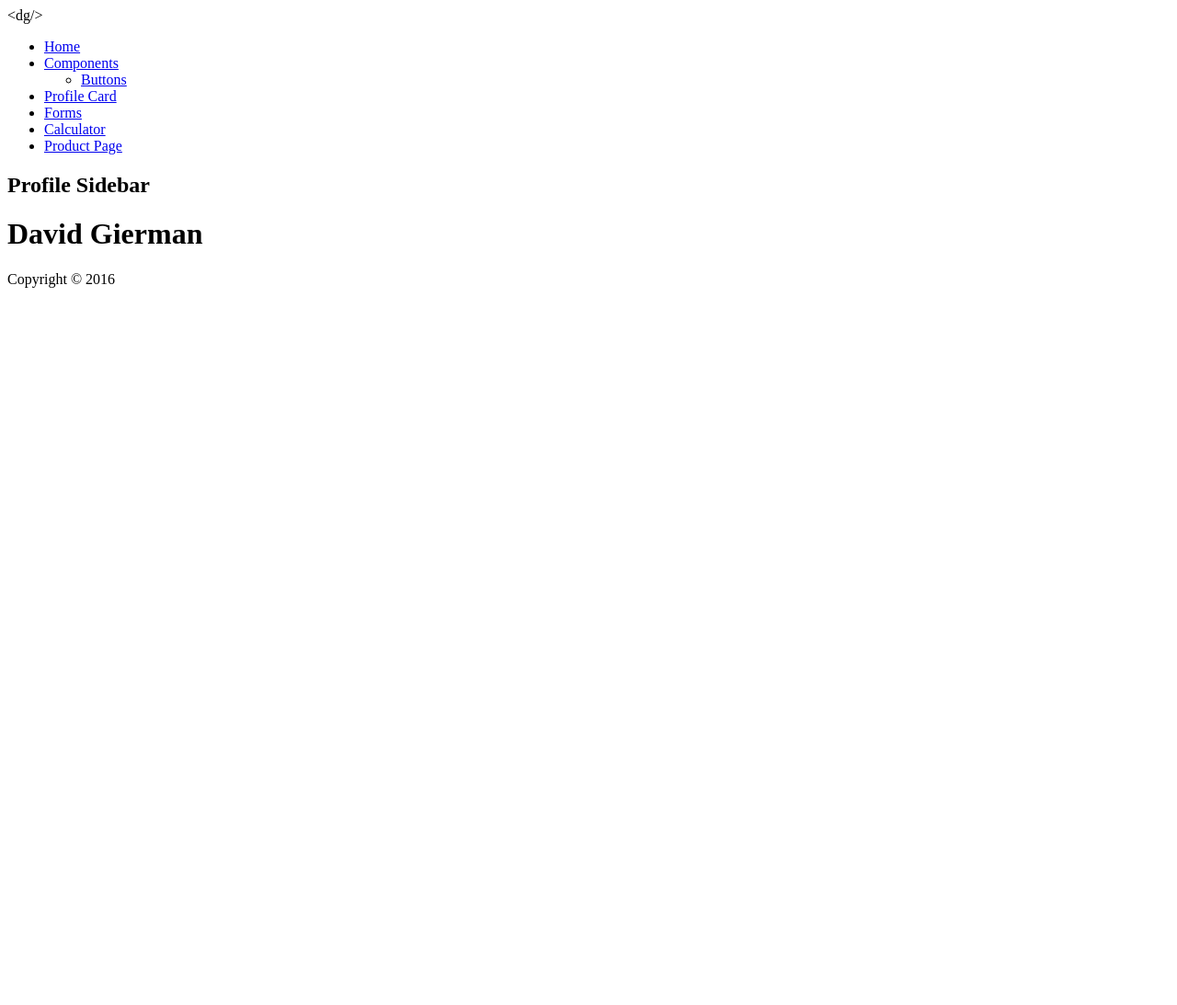
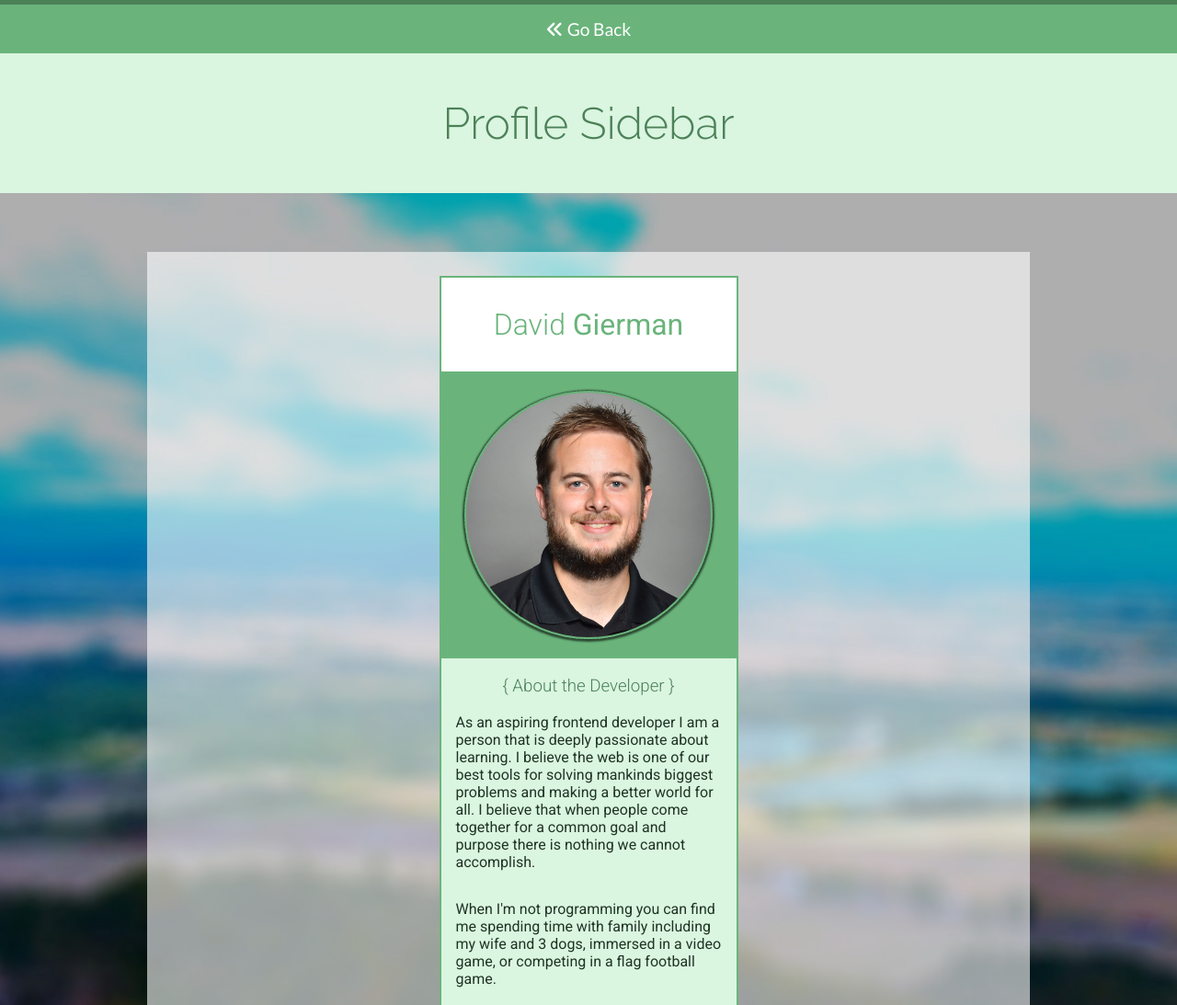
Before and after one commit to DGeero89/profile-sidebar, a plain HTML site: page index.html in a window 1280 px wide. Shown: the top 1093 px of the page at 92% size. Before the commit the page ends 800 px from the top, so only its background shows below. Drawn offline with Linux system fonts and the light colour scheme; a web font is replaced by a local one.

Commit message:
Finish CSS for profile card.

```diff
--- a/index.html
+++ b/index.html
@@ -2,34 +2,18 @@
 <html>
 <head>
 	<title>David Gierman - Modern Frontend Developer</title>
-	<link rel="stylesheet" type="text/css" href="../css/style.css">
-	<link rel="stylesheet" href="button.css">
-	<link href='https://fonts.googleapis.com/css?family=Lato|Raleway|Open+Sans|Indie+Flower|Source+Code+Pro|Droid+Serif' rel='stylesheet'>
+	<link rel="stylesheet" type="text/css" href="style.css">
+	<link href='https://fonts.googleapis.com/css?family=Lato:300,400|Raleway:300,400|Roboto:300,400' rel='stylesheet'>
 	<script src="https://use.fontawesome.com/c3e06da910.js"></script>
 </head>
 <body>
 	<div id="header-wrap">
-		<header id="header" class="row">
-			<div id="site-title">
-				&lt;dg/&gt;
-			</div>
+		<header id="header" class="row clearfix">
 			<nav id="main-nav" role="navigation">
-				<ul>
-					<li><a href="/">Home</a></li>
-					<li><a href="/web-components">Components</a>
-						<ul class="sub-nav">
-							<li>
-								<a href="/web-components/components/buttons/index.html">Buttons</a>
-							</li>
-						</ul>
-					</li>
-					<li><a href="/profile-sidebar">Profile Card</a></li>
-					<li><a href="#">Forms</a></li>
-					<li><a href="#">Calculator</a></li>
-					<li><a href="#">Product Page</a></li>
-				</ul>
-			</nav>
-			<div style="clear:both;"></div>
+					<ul>
+						<li><a href="/"><i class="fa fa-angle-double-left" aria-hidden="true"></i> Go Back</a></li>
+					</ul>
+				</nav>
 		</header>
 	</div>
 	<div id="main-wrap">
@@ -40,7 +24,19 @@
 		</section>
 		<main id="content" class="row">
 			<div id="profile-sidebar">
-				<h1>David Gierman</h1>
+				<div class="name-wrap">
+					<h2>David <span id="last-name">Gierman</span></h2>
+				</div>
+				<div class="portrait-wrap">
+					<img src="David-Gierman.jpg" alt="David Gierman">
+				</div>
+				<h3>{ About the Developer }</h3>
+				<p>As an aspiring frontend developer I am a person that is deeply
+				passionate about learning. I believe the web is one of our best tools
+				for solving mankinds biggest problems and making a better
+				world for all. I believe that when people come together for a common
+				goal and purpose there is nothing we cannot accomplish.</p><p> When I'm not programming
+				you can find me spending time with family including my wife and 3 dogs, immersed in a video game, or competing in a flag football game. </p>
 			</div>
 		</main>
 	</div>
--- /dev/null
+++ b/style.css
@@ -0,0 +1,207 @@
+/********** Resets **********/
+
+*, *:after, *:before {
+	box-sizing: border-box;
+}
+html, body, div, span, object, iframe,
+h1, h2, h3, h4, h5, h6, p, blockquote, pre,
+abbr, address, cite, code,
+del, dfn, em, img, ins, kbd, q, samp,
+small, strong, sub, sup, var,
+b, i,
+dl, dt, dd, ol, ul, li,
+fieldset, form, label, legend,
+table, caption, tbody, tfoot, thead, tr, th, td,
+article, aside, canvas, details, figcaption, figure,
+footer, header, hgroup, menu, nav, section, summary,
+time, mark, audio, video {
+    margin:0;
+    padding:0;
+    border:0;
+    outline:0;
+    vertical-align:baseline;
+    background:transparent;
+}
+
+.clearfix:after {
+   content: " "; /* Older browser do not support empty content */
+   visibility: hidden;
+   display: block;
+   height: 0;
+   clear: both;
+}
+/********** Base Styles **********/
+
+html {
+	font-size: 62.5%;
+}
+
+body {
+	font-family: Lato, sans-serif;
+	font-size: 1.6em;
+}
+
+h1, h2, h3 {
+	padding: 1em 0 1em;
+}
+
+h1 {
+	font-size: 3em;
+	font-weight: normal;
+}
+
+h2 {
+	font-size: 2.6em;
+	font-weight: normal;
+}
+
+p {
+	margin: 0 0 1em;
+}
+
+.row{
+	width: 96%;
+	max-width: 960px;
+	margin: 0 auto;
+}
+
+/********** Header Styles ***********/
+
+#header-wrap{
+	background: #6AB47B;
+	border-top: 5px solid #4C8158;
+	text-align: center;
+	font-size: 1.2em;
+}
+
+#header a {
+	color: #fff;
+	text-decoration: none;
+}
+
+#header a:hover {
+	background: #DAF5E0;
+}
+
+
+/********** Navigation Styles **********/
+
+#main-nav {
+    display: inline-block;
+    position: relative;
+}
+
+#main-nav li {
+	text-decoration: none;
+	list-style: none;
+	display: inline-block;
+	-webkit-transition: all .5s linear;
+    -moz-transition: all .5s linear;
+    -o-transition: all .5s linear;
+    transition: all .5s linear;
+}
+
+#main-nav li:hover {
+    background: #DAF5E0;
+    color: #4c8158;
+}
+
+#main-nav li:hover a {
+	color: #4c8158;
+}
+
+#main-nav li a {
+	text-decoration: none;
+	color: #fff;
+	padding: 15px 20px;
+    display: inline-block;
+}
+
+/********** Main Content Styles **********/
+
+.page-title-wrap {
+	background: #DAF5E0;
+}
+
+#page-title {
+	text-align: center;
+	padding: 5%;
+	margin: 0;
+	color: #4c8158;
+	font-family: Raleway;
+    font-weight: 300;
+}
+
+#main-wrap{
+	background: url(landscape-2.jpg) no-repeat center center fixed;
+	min-height: 100vh;
+	padding: 0 0 5%;
+}
+
+#content{
+	margin-top: 5%;
+	padding: 2%;
+	background: rgba(255,255,255,.6);
+}
+
+/********** Profile Sidebar **********/
+
+#profile-sidebar {
+	max-width: 325px;
+	width: 95%;
+	margin: 0 auto;
+	background: #DAF5E0;
+	border: 2px solid #6AB47B;
+	color: #1F3424;
+	font-family: Roboto, sans-serif;
+}
+
+#profile-sidebar .portrait-wrap {
+	padding: 2% 8%;
+	background: #6AB47B;
+}
+
+#profile-sidebar img {
+	border: 2px dotted #6AB47B;
+	width: 100%;
+	margin: 15px 0 15px;
+	text-align: center;
+	display: block;
+	border-radius: 100%;
+	box-shadow: 0px 1px 2px 2px rgba(0,0,0,.6);*/
+}
+
+#profile-sidebar h2 {
+	text-align: center;
+	font-size: 2em;
+	font-family: "Roboto", sans-serif;
+	font-weight: 300;
+	color: #6AB47B;
+}
+
+#profile-sidebar h3 {
+	text-align: center;
+	color: #4C8158;
+	font-weight: 300;
+}
+
+#profile-sidebar p {
+	padding: 0 1em 1em;
+}
+
+.name-wrap {
+	background: #fff;
+}
+#last-name {
+	font-weight: normal;
+}
+
+
+
+/********** Footer Styles **********/
+
+#footer-wrap {
+	background: #DAF5E0;
+	text-align: center;
+	padding: 20px 0 20px;
+}
```
Also changed, not shown: David-Gierman.jpg (added), landscape-2.jpg (added).
